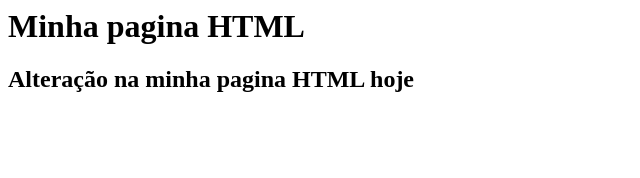
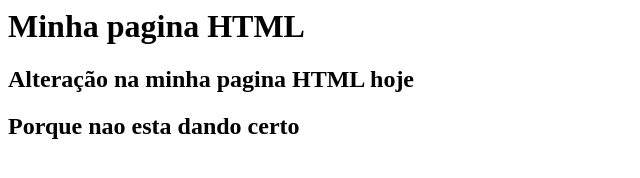
Before and after one commit to Glifex/gama-experience, a plain HTML site: page index.html in a window 1280 px wide. Shown: the whole page, without its empty margins (0-640 px from the left). Drawn offline with Linux system fonts and the light colour scheme.

Commit message:
mudança

```diff
--- a/index.html
+++ b/index.html
@@ -2,5 +2,6 @@
     <body>
         <h1>Minha pagina HTML</h1>
         <h2>Alteração na minha pagina HTML hoje</h2>
+        <h2>Porque nao esta dando certo</h2>
     </body>
 </html>
```
